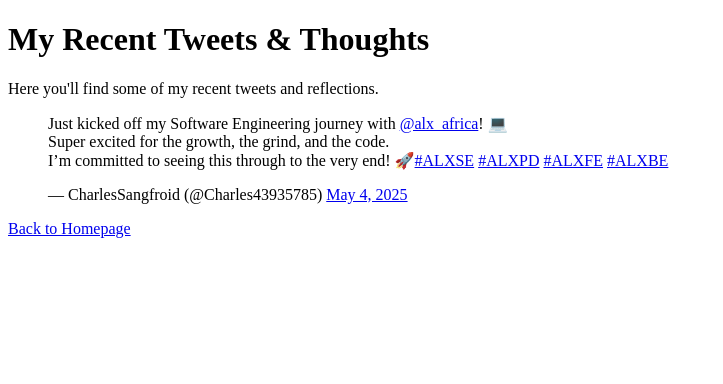
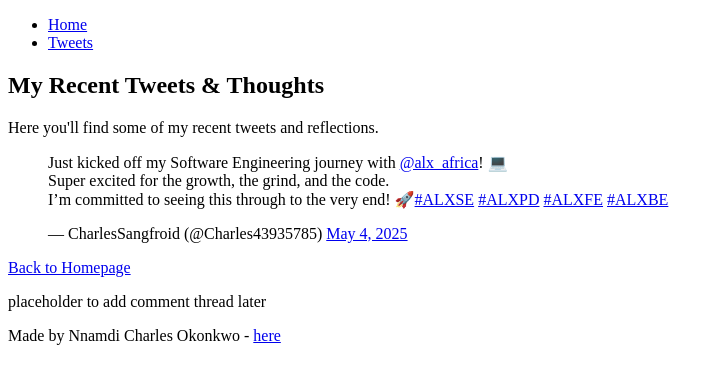
Before and after one commit to CharlesSleek/My_First_Portfolio, a plain HTML site: page html_basic/tweets.html in a window 1280 px wide. Shown: the whole page, without its empty margins (0-723 px from the left). Drawn offline with Linux system fonts and the light colour scheme.

Commit message:
Restructured my tweets.html

```diff
--- a/html_basic/tweets.html
+++ b/html_basic/tweets.html
@@ -6,6 +6,15 @@
     <title>My Tweets</title>
 </head>
 <body>
+    <header>
+        <ul>
+            <li><a href="index.html">Home</a></li>
+            <li><a href="tweets.html">Tweets</a></li>
+        </ul>
+    </header>
+
+    <main>
+        <article>
             <h1>My Recent Tweets & Thoughts</h1>
 
             <p>Here you'll find some of my recent tweets and reflections.</p>
@@ -15,6 +24,14 @@
             <p>
                 <a href="index.html">Back to Homepage</a>
             </p>
+        </article>
+        <aside>
+            <p>placeholder to add comment thread later</p>
+        </aside>
+    </main>
 
+    <footer>
+        <p>Made by Nnamdi Charles Okonkwo - <a href="https://www.alxafrica.com" target="_blank">here</a></p>
+    </footer>
 </body>
 </html>
```
Lines whose indentation alone changed are shown as unchanged.
